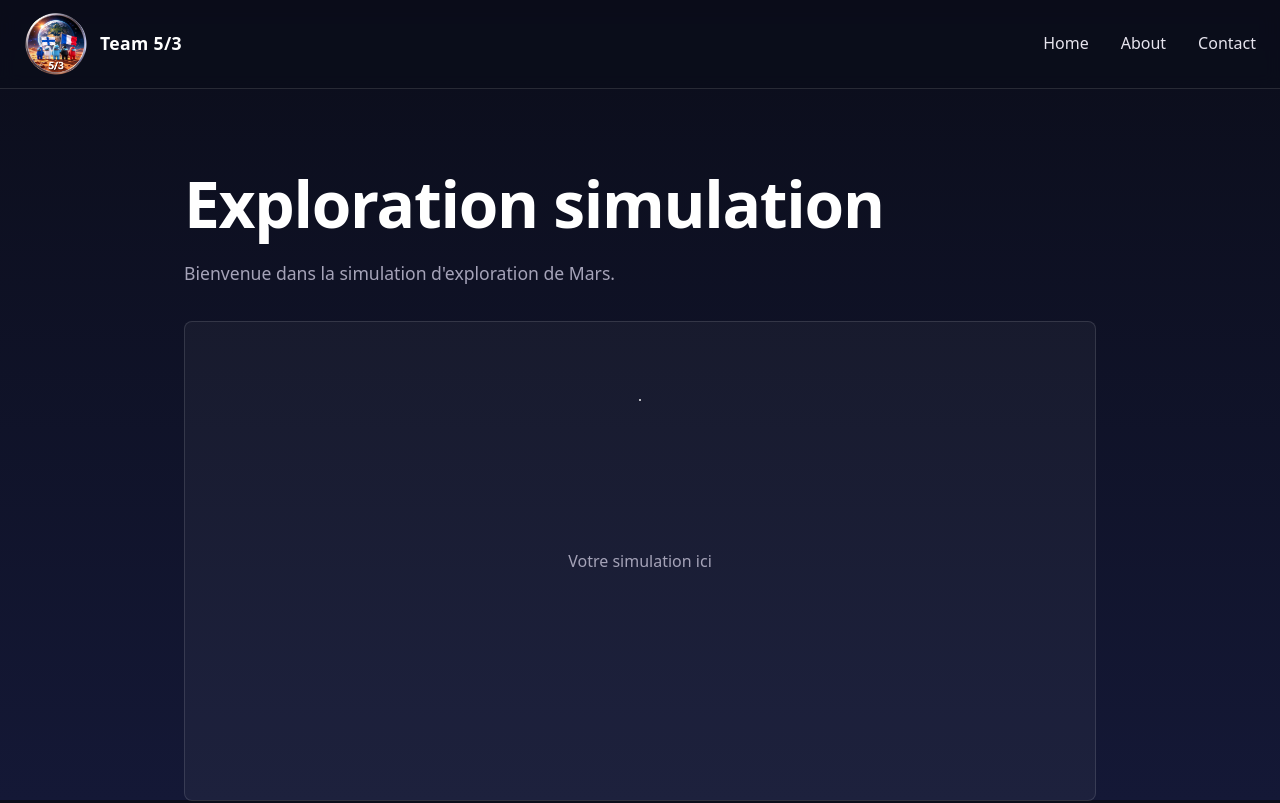
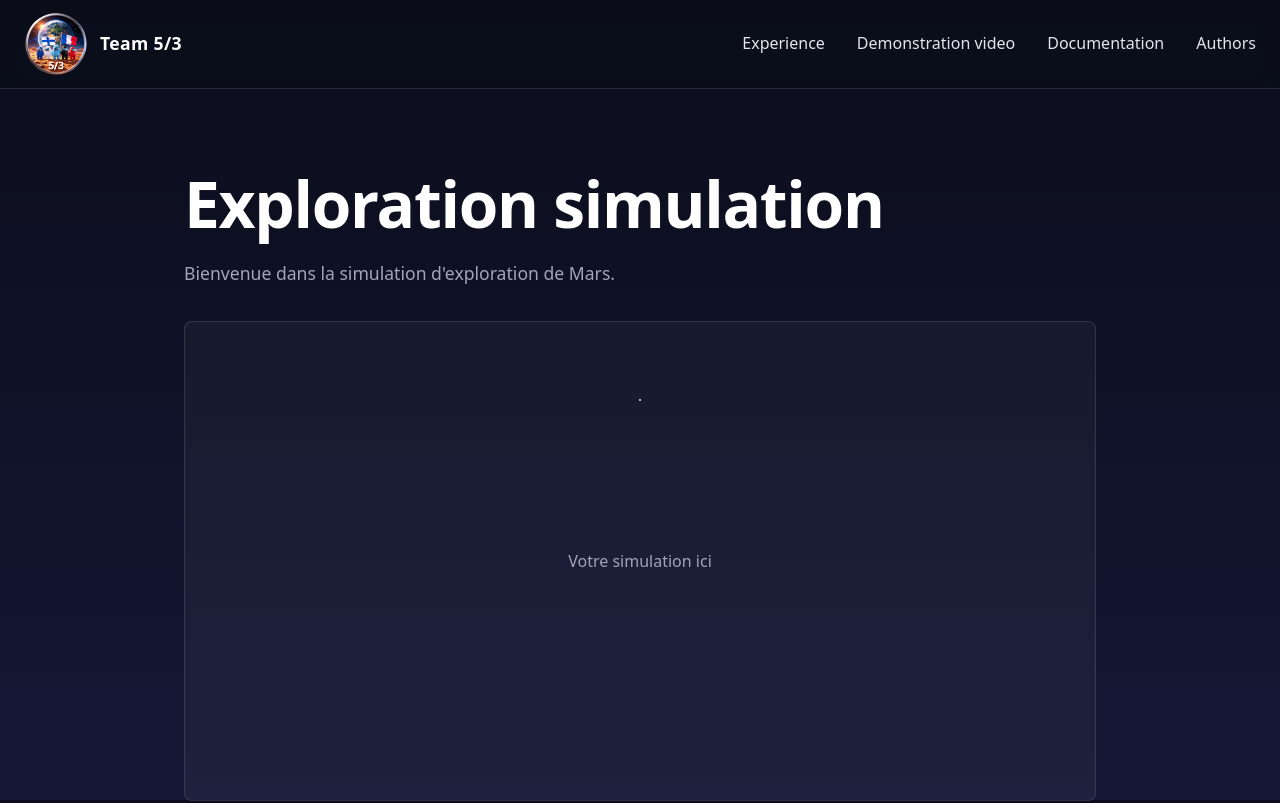
Before and after one commit to Fertous24/Nasa-Martian-Map-6-3, a React (Vite) app: page /exploration-simulation in a window 1280 px wide. Shown: the top 803 px of the page. Built offline with nearby package versions, Linux system fonts and the light colour scheme; a web font is replaced by a local one.

Commit message:
Add new sections to Navbar component

```diff
--- a/src/Navbar.jsx
+++ b/src/Navbar.jsx
@@ -3,9 +3,10 @@ import { Link } from 'react-router-dom'; // Assuming react-router-dom for Link
 export default function Navbar() {
   // Define sections for the map to work
   const sections = [
-    { id: 'home', label: 'Home' },
-    { id: 'about', label: 'About' },
-    { id: 'contact', label: 'Contact' }
+    { id: 'experience', label: 'Experience' },
+    { id: 'video', label: 'Demonstration video' },
+    { id: 'documentation', label: 'Documentation' },
+    { id: 'authors', label: 'Authors' }
   ];
 
   return (
```
